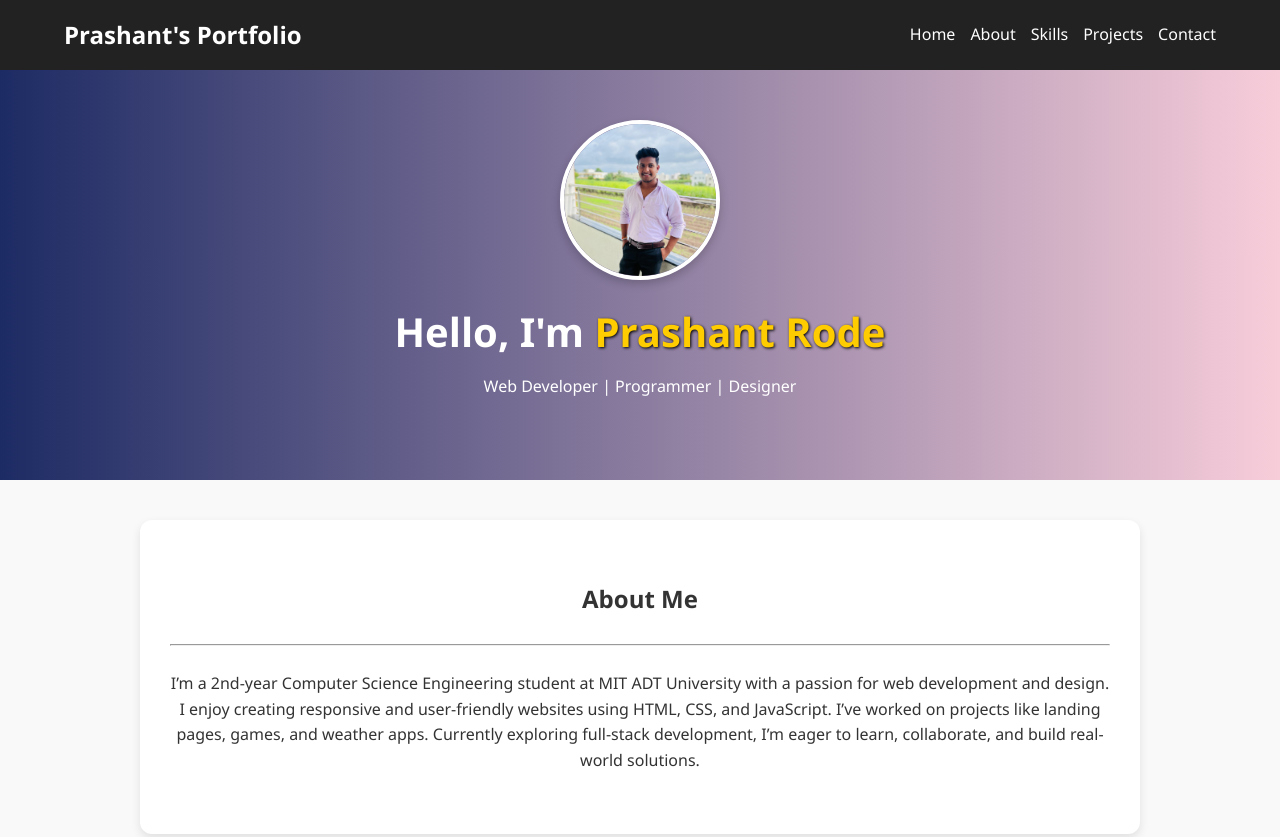
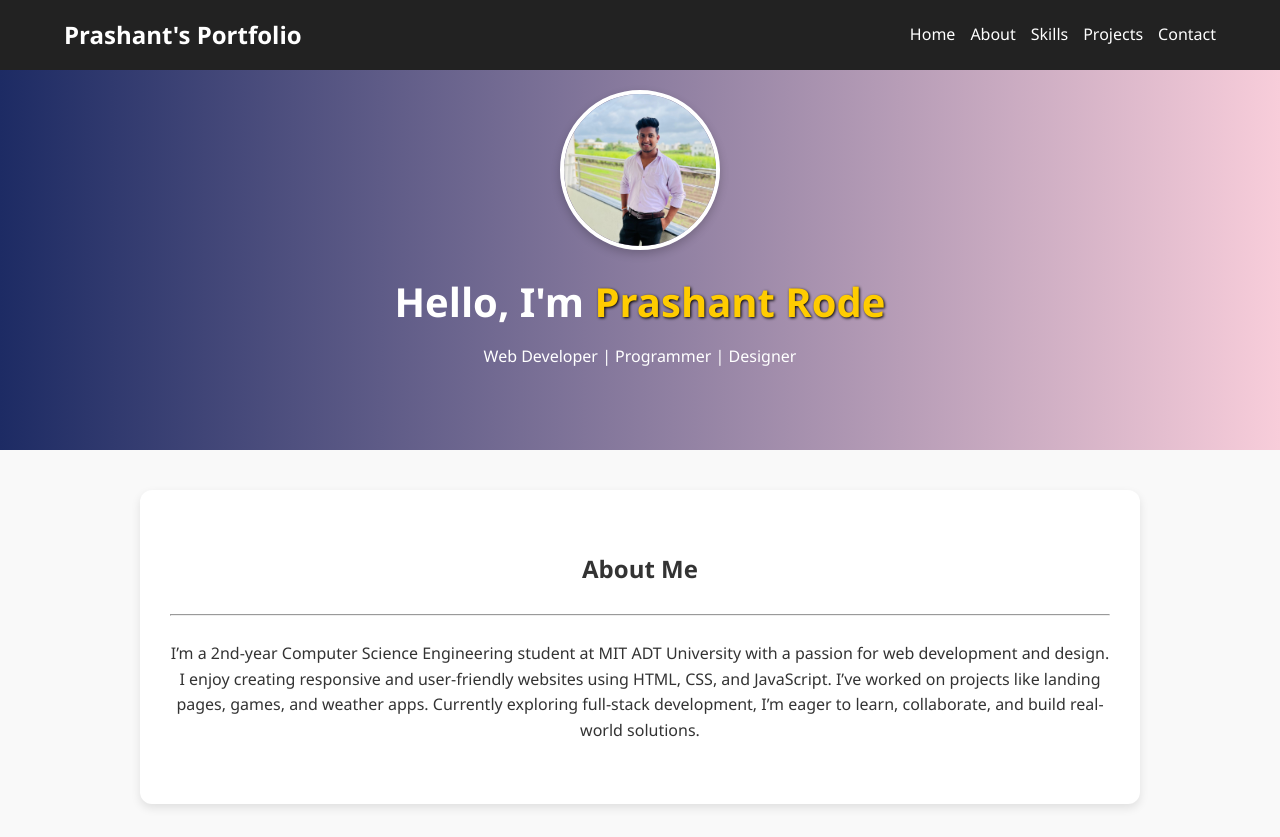
Before and after one commit to prashantrode2725/Personal-Portfolio, a plain HTML site: page index.html in a window 1280 px wide. Shown: the top 837 px of the page. Drawn offline with Linux system fonts and the light colour scheme.

Commit message:
Update style.css

```diff
--- a/style.css
+++ b/style.css
@@ -13,6 +13,7 @@ body {
 }
 
 header {
+  height: 70px;
   background: #222;
   padding: 1rem 0;
   position: fixed;
@@ -80,7 +81,8 @@ section:not(#home) {
 
 #home {
   width: 100%;
-  padding: 120px 20px 80px 20px;
+  padding: 140px 20px 80px 20px;
+  padding-top: 90px;
   background: linear-gradient(to right, #1d2b64, #f8cdda);
   color: #fff;
   text-align: center;
```
